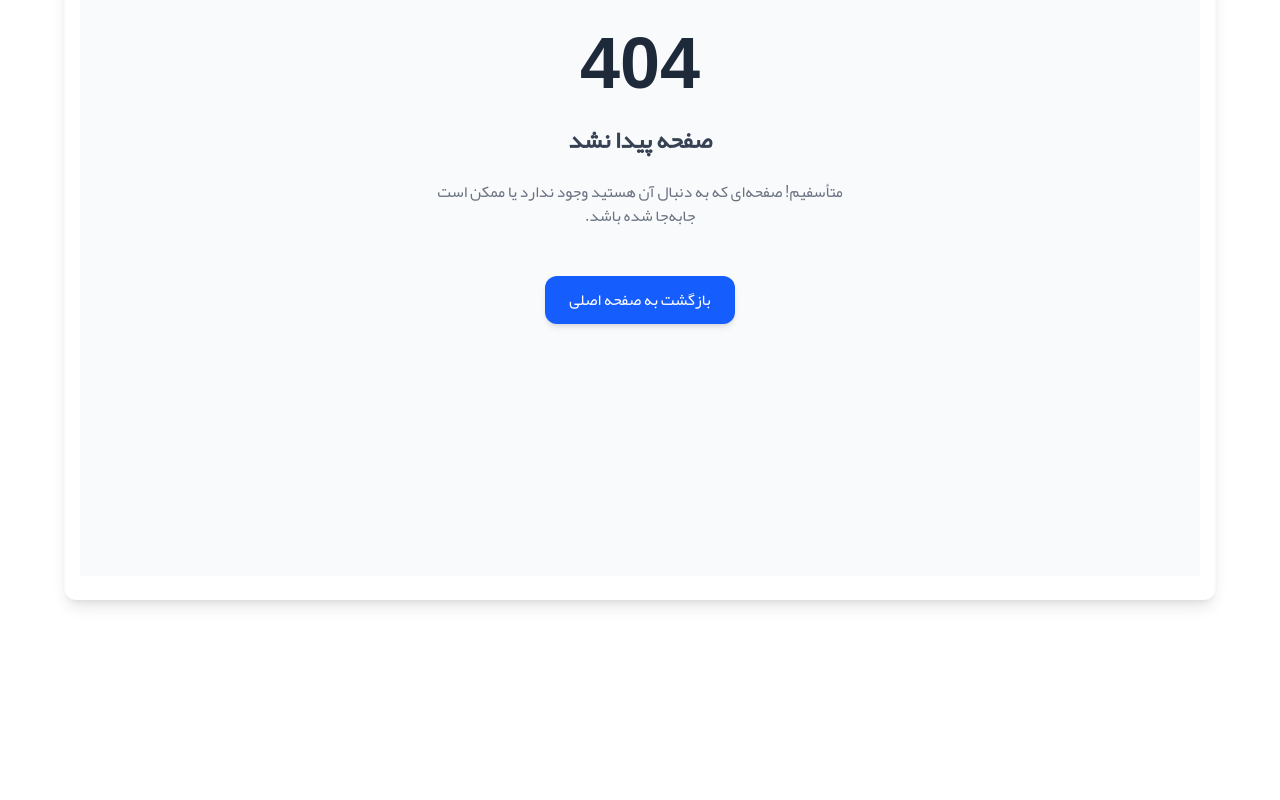
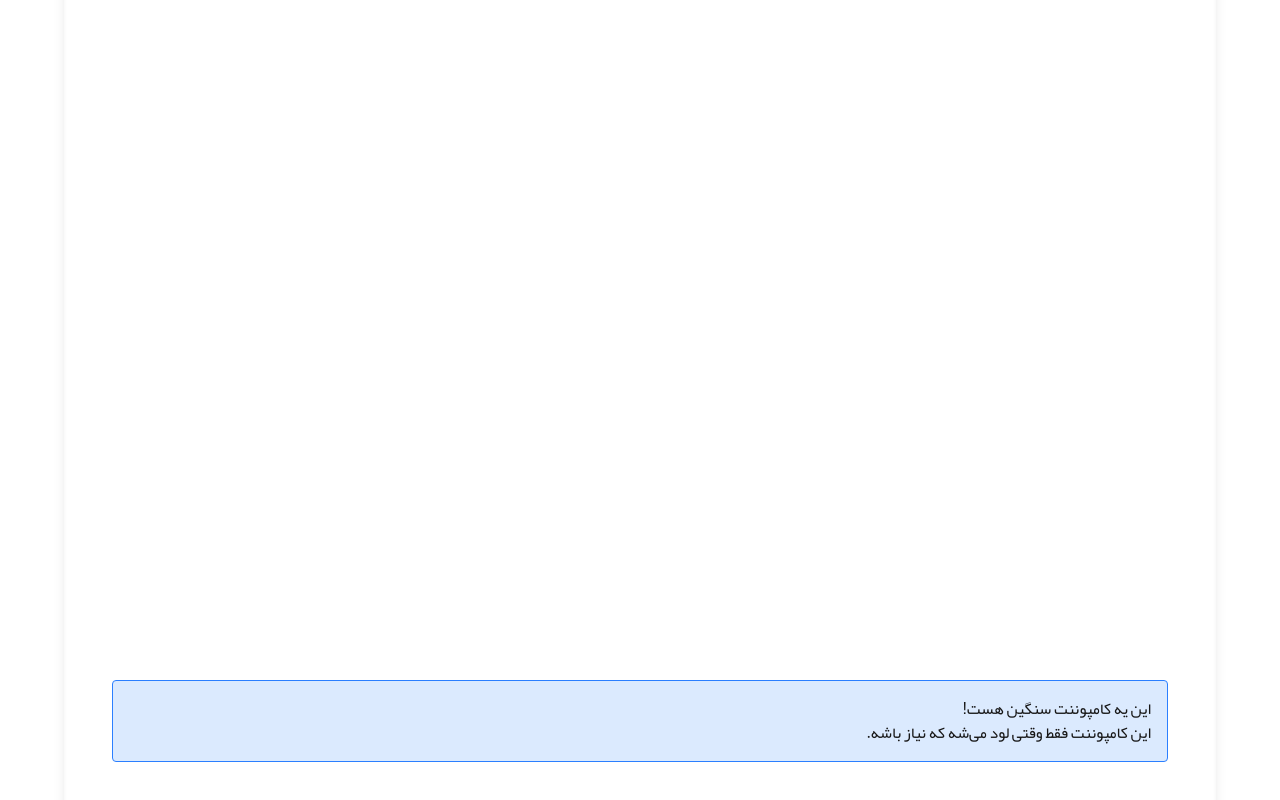
Before and after one commit to Ranjbaran/storeonline, a Next.js app: page /scrollLazy in a window 1280 px wide. Before the commit this address had no page. Shown: the part 344-1144 px from the top of the page. Before the commit the page ends 968 px from the top, so only its background shows below. Built offline with nearby package versions, Linux system fonts and the light colour scheme.

Commit message:
lazyloading

```diff
--- a/package.json
+++ b/package.json
@@ -9,10 +9,12 @@
     "lint": "eslint"
   },
   "dependencies": {
+    "@heroicons/react": "^2.2.0",
     "@types/js-cookie": "^3.0.6",
     "axios": "^1.12.2",
     "js-cookie": "^3.0.5",
     "next": "15.5.2",
+    "next-auth": "^5.0.0-beta.29",
     "react": "19.1.0",
     "react-dom": "19.1.0"
   },
--- /dev/null
+++ b/src/app/Lazy/page.tsx
@@ -0,0 +1,31 @@
+'use client';
+
+import dynamic from 'next/dynamic';
+import { useState } from 'react';
+
+// Lazy load کردن کامپوننت
+const HeavyComponent = dynamic(() => import('../components/HeavyComponent'), {
+  loading: () => (
+    <div className="p-4 bg-gray-100 border border-gray-300 rounded animate-pulse">
+      <p>کامپوننت در حال لود شدن است...</p>
+    </div>
+  ), // پیام لودینگ جذاب‌تر
+  ssr: false,
+});
+
+export default function Home() {
+  const [showComponent, setShowComponent] = useState(false);
+
+  return (
+    <main className="p-8">
+      <h1 className="text-2xl font-bold">تست Lazy Loading در Next.js 15</h1>
+      <button
+        className="mt-4 px-4 py-2 bg-blue-500 text-white rounded"
+        onClick={() => setShowComponent(true)}
+      >
+        نمایش کامپوننت سنگین
+      </button>
+      {showComponent && <HeavyComponent />}
+    </main>
+  );
+}
--- /dev/null
+++ b/src/app/components/HeavyComponent.tsx
@@ -0,0 +1,14 @@
+'use client';
+
+import React from 'react';
+
+const HeavyComponent = () => {
+  return (
+    <div className="p-4 bg-blue-100 border border-blue-500 rounded">
+      <h2>این یه کامپوننت سنگین هست!</h2>
+      <p>این کامپوننت فقط وقتی لود می‌شه که نیاز باشه.</p>
+    </div>
+  );
+};
+
+export default HeavyComponent;
--- /dev/null
+++ b/src/app/scrollLazy/page.tsx
@@ -0,0 +1,52 @@
+'use client';
+
+import dynamic from 'next/dynamic';
+import { useEffect, useRef, useState } from 'react';
+
+// Lazy load کردن کامپوننت
+const HeavyComponent = dynamic(() => import('../components/HeavyComponent'), {
+  loading: () => (
+    <div className="p-4 bg-gray-100 border border-gray-300 rounded animate-pulse">
+      <p>کامپوننت در حال لود شدن است...</p>
+    </div>
+  ),
+  ssr: false,
+});
+
+export default function Home() {
+  const [isVisible, setIsVisible] = useState(false);
+  const targetRef = useRef<HTMLDivElement>(null);
+
+  useEffect(() => {
+    const observer = new IntersectionObserver(
+      (entries) => {
+        if (entries[0].isIntersecting) {
+          setIsVisible(true);
+          observer.disconnect(); // بعد از لود شدن، observer رو قطع می‌کنیم
+        }
+      },
+      { threshold: 0.1 } // وقتی 10% از کامپوننت وارد ویوپورت شد
+    );
+
+    if (targetRef.current) {
+      observer.observe(targetRef.current);
+    }
+
+    return () => {
+      if (targetRef.current) {
+        observer.unobserve(targetRef.current);
+      }
+    };
+  }, []);
+
+  return (
+    <main className="p-8 min-h-[200vh]">
+      <h1 className="text-2xl font-bold">تست Lazy Loading با اسکرول در Next.js 15</h1>
+      <p className="mt-4">برای دیدن کامپوننت به پایین اسکرول کنید.</p>
+      <div className="h-[100vh]" /> {/* فاصله برای اسکرول */}
+      <div ref={targetRef}>
+        {isVisible && <HeavyComponent />}
+      </div>
+    </main>
+  );
+}
```
Also changed, not shown: src/app/page.tsx (+21 -30 lines), src/app/api/auth/[...nextauth]/route.ts (added), 2 other files (tests, documents, lock files or other folders).
